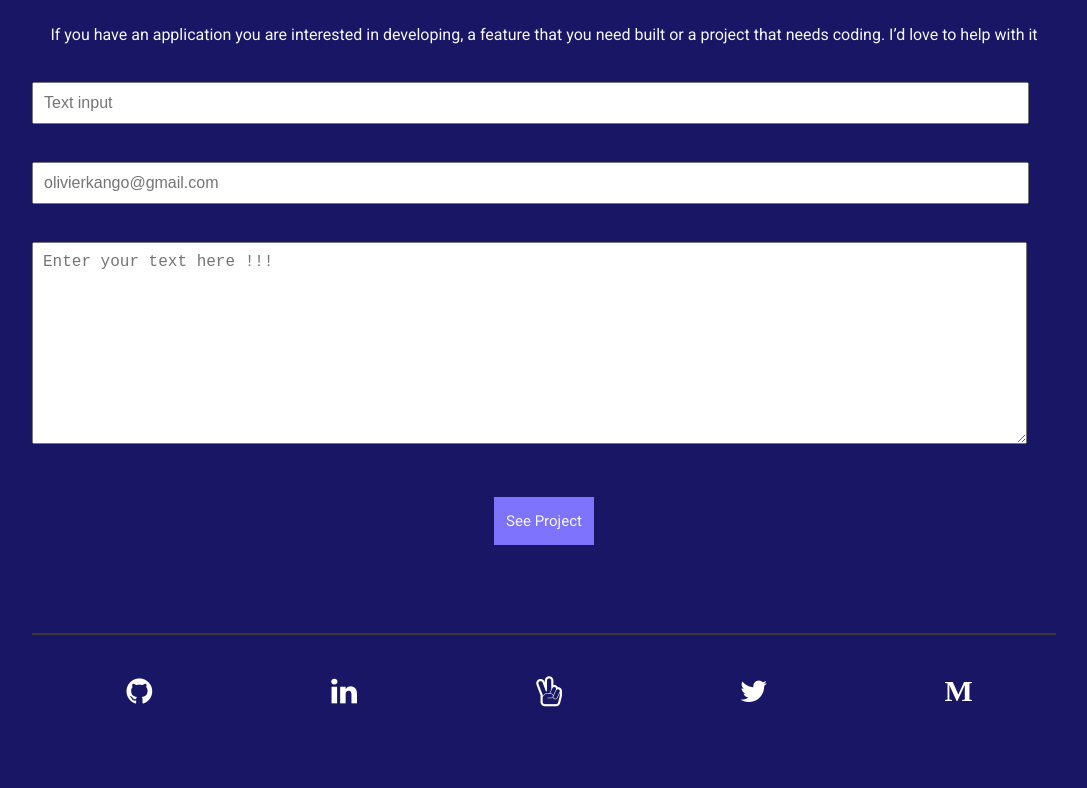
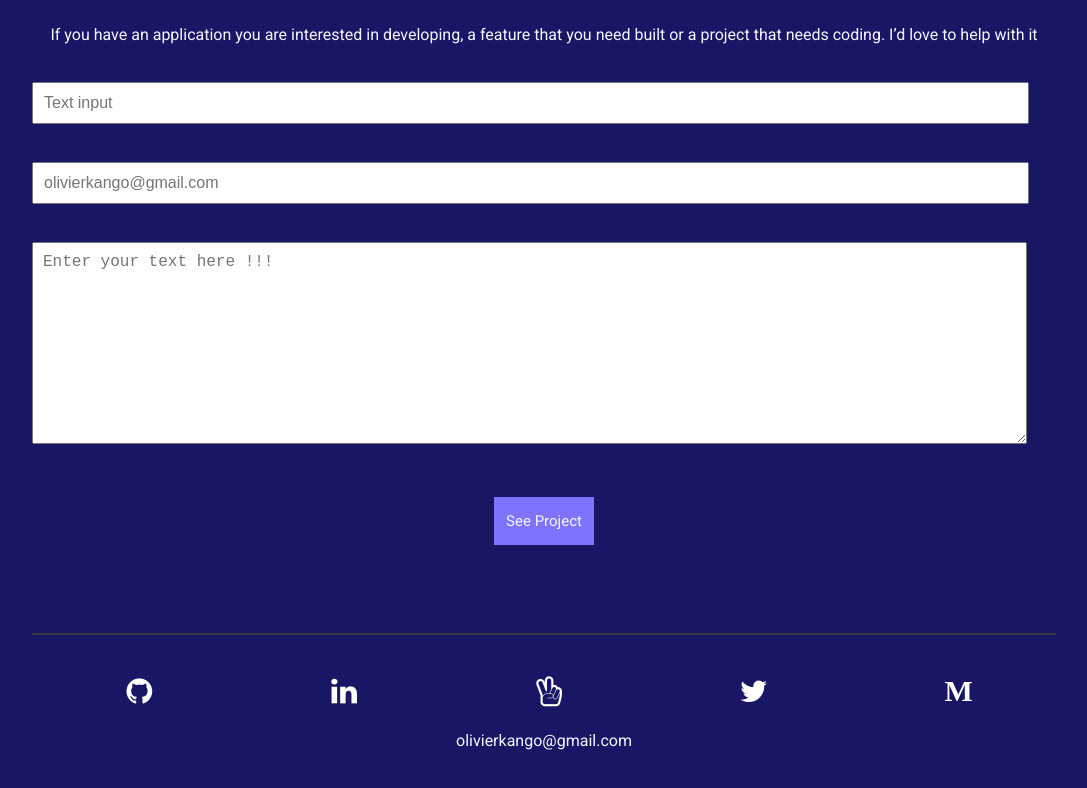
Before and after one commit to Olivier-Kango/portfolio, a website: page index.html in a window 1280 px wide. Shown: the part 4599-5387 px from the top of the page, without its empty margins (96-1183 px from the left). Before the commit the page ends 5363 px from the top, so only its background shows below. Drawn offline with Linux system fonts and the light colour scheme.

Commit message:
add email  adress

```diff
--- a/index.html
+++ b/index.html
@@ -201,6 +201,7 @@
             </ul>
           </nav>
         </div>
+        <p id="bottom">olivierkango@gmail.com</p>
       </footer>
     </div>
 
--- a/style.css
+++ b/style.css
@@ -384,3 +384,9 @@
   display: flex;
   align-items: center;
 }
+
+#bottom {
+  margin: 0;
+  padding: 0;
+  text-align: center;
+}
```
